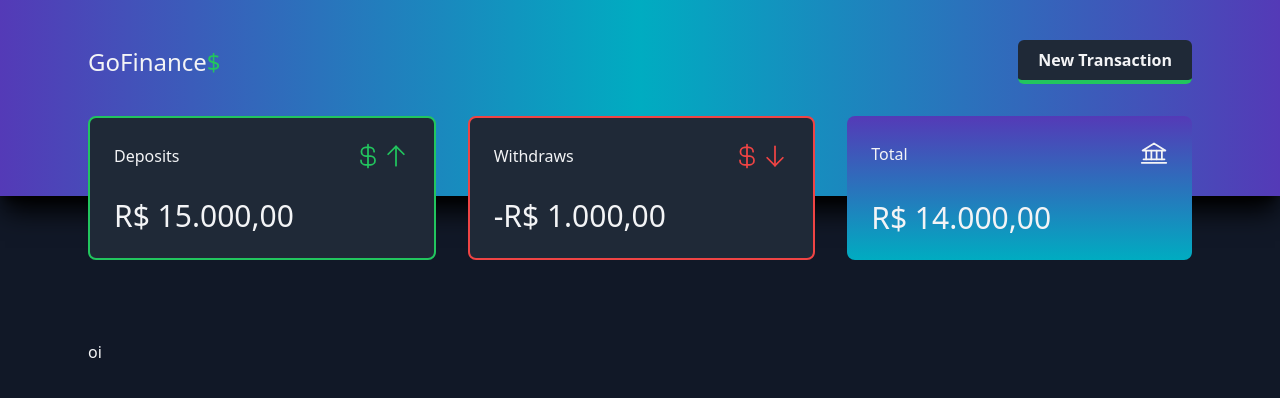
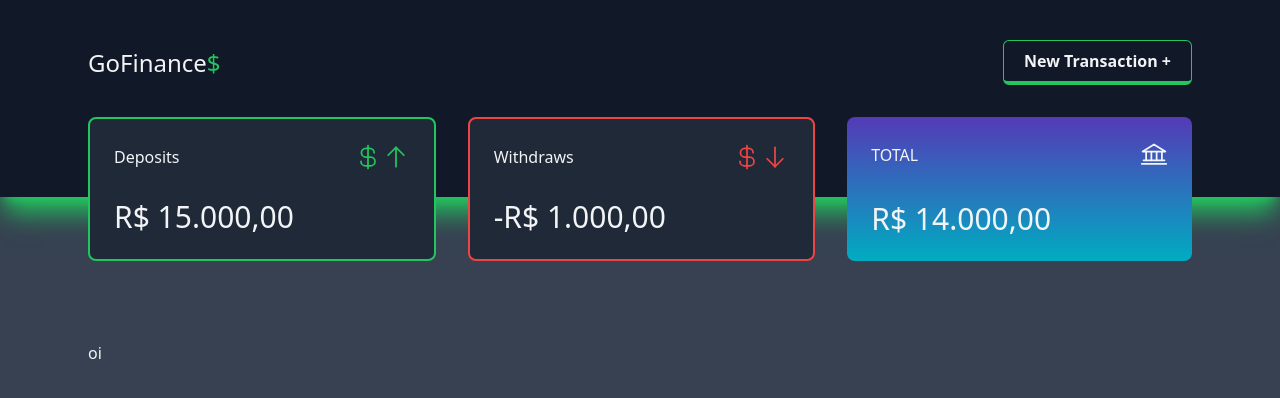
Before and after one commit to KaioMarxDEV/gofinance, a React (Vite) app in the folder web/: page /home in a window 1280 px wide. Shown: the top 398 px of the page. Built offline with nearby package versions, Linux system fonts and the light colour scheme.

Commit message:
feat: change contrast colors

```diff
--- a/web/src/components/Banner/index.tsx
+++ b/web/src/components/Banner/index.tsx
@@ -30,7 +30,7 @@ export function Banner() {
         </div>
         <div className="bg-gradient-to-b from-[#543ab7] to-[#00acc1] flex flex-col justify-between transition-all ease-in delay-75 duration-200 hover:-translate-y-1  h-36 p-6 rounded-lg w-full">
           <div className="flex flex-row justify-between items-center">
-            <span>Total</span>
+            <span>TOTAL</span>
             <Bank size={28} />
           </div>
           <div>
--- a/web/src/components/Header/index.tsx
+++ b/web/src/components/Header/index.tsx
@@ -1,6 +1,6 @@
 export function Header() {
   return (
-    <div className="pt-10 pb-28 bg-gradient-to-r from-[#543ab7] via-[#00acc1] to-[#543ab7] shadow-black shadow-xl">
+    <div className="pt-10 pb-28 bg-gray-900 shadow-green-500 shadow-xl">
       <div className="w-full max-w-6xl px-6 mx-auto flex flex-row justify-between items-center">
         <div>
           <h1 className="text-center text-2xl font-light">
@@ -11,9 +11,9 @@ export function Header() {
           </h1>
         </div>
         <div>
-          <button className="rounded-md bg-gray-800 border-b-4 border-b-green-500 hover:translate-y-1 hover:bg-green-500 transition-all ease-in-out delay-75 duration-300 h-full w-full px-5 py-2">
+          <button className="rounded-md bg-gray-900 border border-green-500 border-b-4 border-b-green-500 hover:translate-y-1 hover:bg-green-500 transition-all ease-in-out delay-75 duration-300 h-full w-full px-5 py-2">
             <strong className="text-base">
-              New Transaction
+              New Transaction +
             </strong>
           </button>
         </div>
--- a/web/src/index.css
+++ b/web/src/index.css
@@ -8,7 +8,7 @@
   }
 
   body {
-    @apply bg-gray-900 text-gray-100 antialiased
+    @apply bg-gray-700 text-gray-100 antialiased
   }
 
   button {
```
